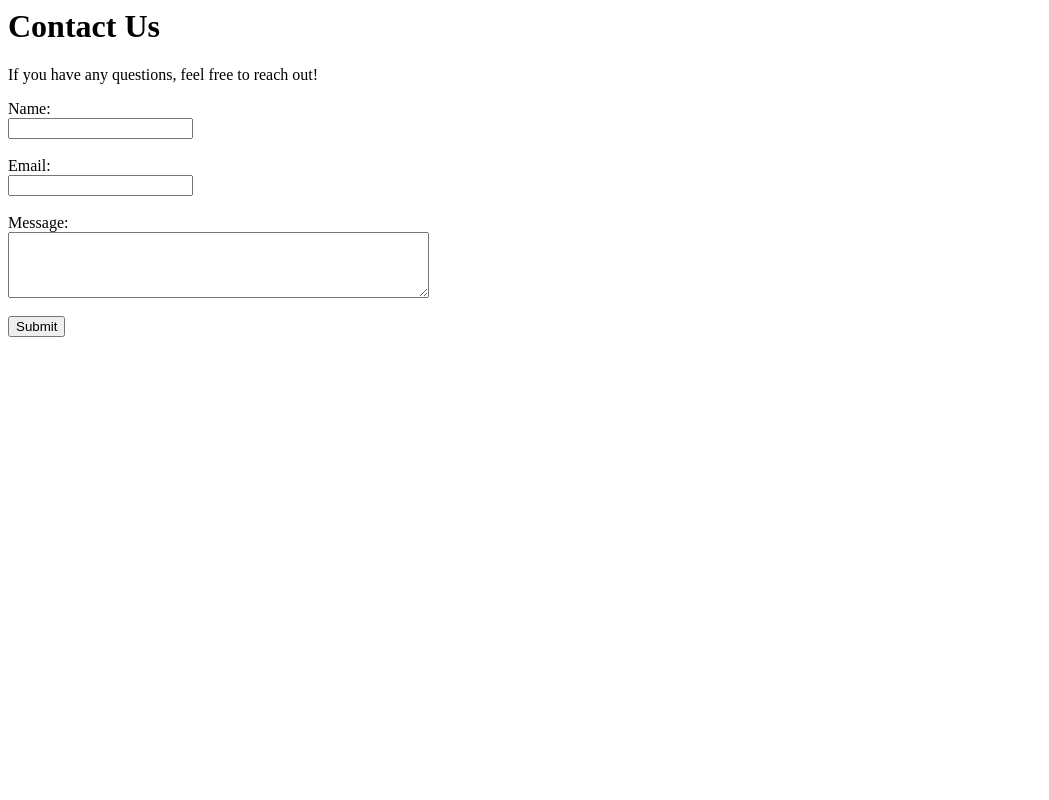
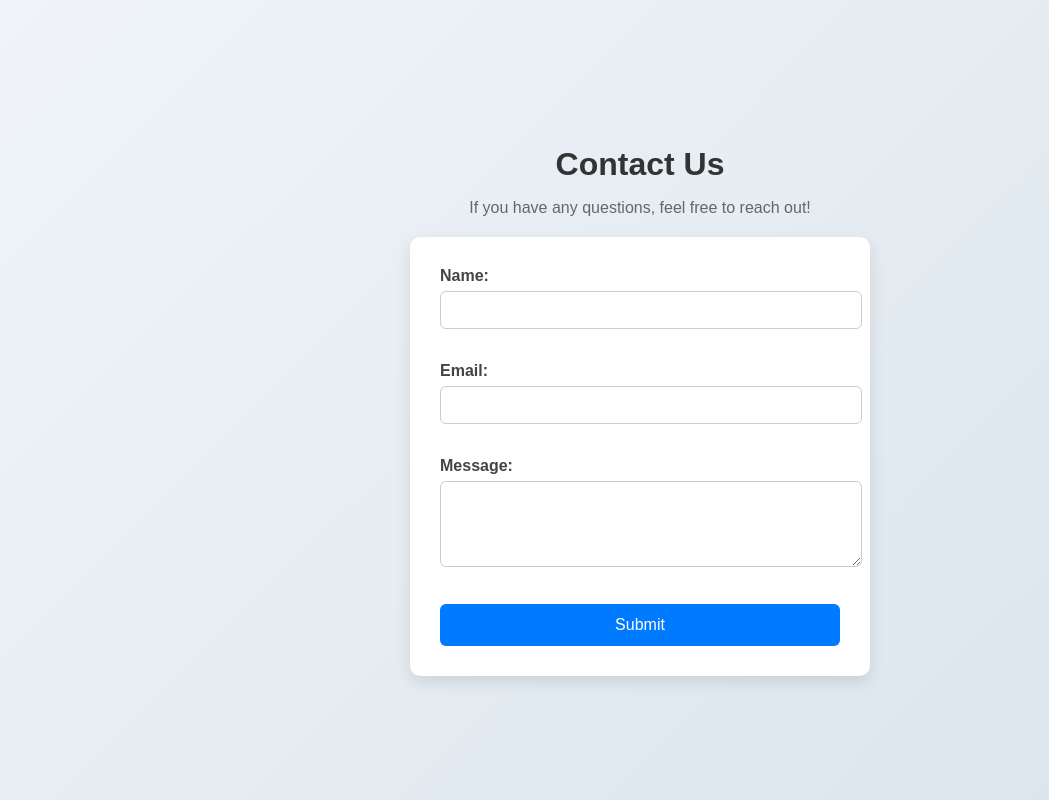
Before and after one commit to SandunPushpika/git-workshop-test, a plain HTML site: page contact.html in a window 1280 px wide. Shown: the whole page, without its empty margins (0-1049 px from the left). Drawn offline with Linux system fonts and the light colour scheme.

Commit message:
Add files via upload

```diff
--- a/contact.html
+++ b/contact.html
@@ -1,14 +1,96 @@
+<!DOCTYPE html>
 <html>
-    <body>
+<head>
+    <title>Contact Us</title>
+    <style>
+        body {
+            font-family: Arial, sans-serif;
+            background: linear-gradient(135deg, #f0f4f8, #d9e4ec);
+            margin: 0;
+            padding: 0;
+            display: flex;
+            justify-content: center;
+            align-items: center;
+            height: 100vh;
+        }
+        form {
+            background: #ffffff;
+            padding: 30px;
+            border-radius: 10px;
+            box-shadow: 0 6px 15px rgba(0, 0, 0, 0.1);
+            width: 400px;
+        }
+
+        h1 {
+            text-align: center;
+            color: #333333;
+            margin-bottom: 10px;
+        }
+
+        p {
+            text-align: center;
+            color: #666666;
+            margin-bottom: 20px;
+        }
+
+        label {
+            font-weight: bold;
+            color: #444444;
+        }
+
+        input[type="text"],
+        input[type="email"],
+        textarea {
+            width: 100%;
+            padding: 10px;
+            margin-top: 6px;
+            margin-bottom: 15px;
+            border: 1px solid #cccccc;
+            border-radius: 6px;
+            font-size: 14px;
+            transition: border-color 0.3s ease;
+        }
+
+        input[type="text"]:focus,
+        input[type="email"]:focus,
+        textarea:focus {
+            border-color: #007BFF;
+            outline: none;
+        }
+
+        input[type="submit"] {
+            width: 100%;
+            padding: 12px;
+            background: #007BFF;
+            color: #ffffff;
+            border: none;
+            border-radius: 6px;
+            font-size: 16px;
+            cursor: pointer;
+            transition: background 0.3s ease;
+        }
+
+        input[type="submit"]:hover {
+            background: #0056b3;
+        }
+    </style>
+</head>
+<body>
+    <div>
         <h1>Contact Us</h1>
         <p>If you have any questions, feel free to reach out!</p>
         <form action="/submit_contact" method="post">
             <label for="name">Name:</label><br>
             <input type="text" id="name" name="name" required><br><br>
+
             <label for="email">Email:</label><br>
             <input type="email" id="email" name="email" required><br><br>
+
             <label for="message">Message:</label><br>
             <textarea id="message" name="message" rows="4" cols="50" required></textarea><br><br>
+
             <input type="submit" value="Submit">
         </form>
+    </div>
+</body>
 </html>
```
Also changed, not shown: index.html (line endings or trailing spaces).
